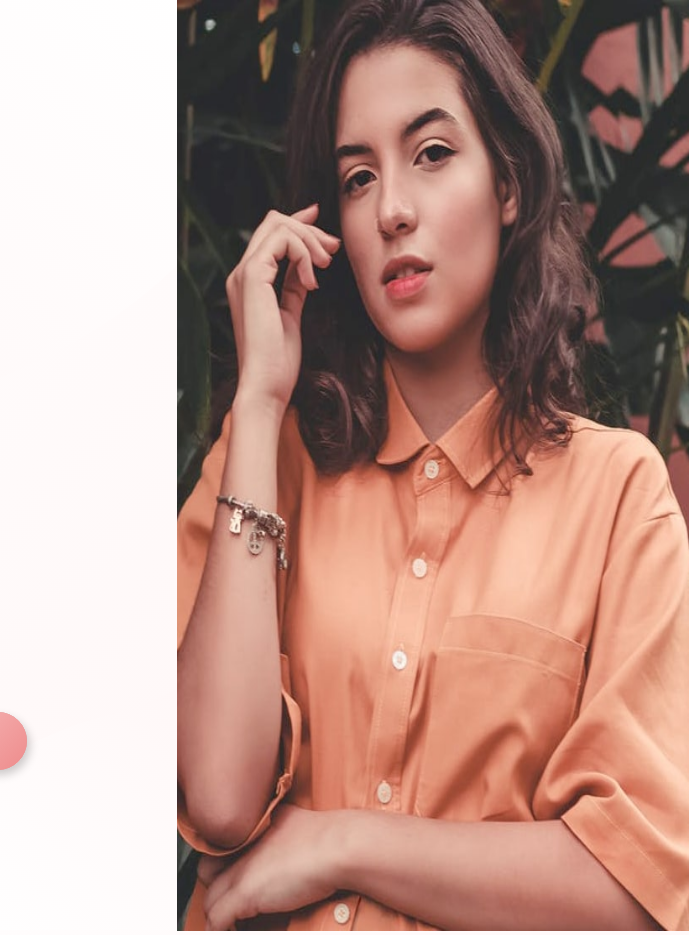
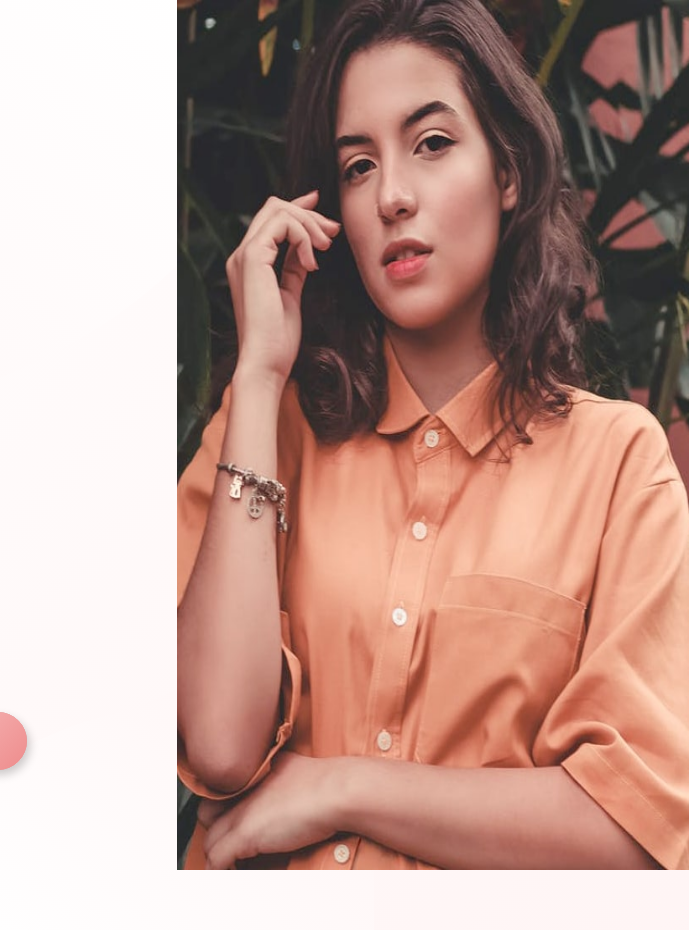
Before and after one commit to JoseFuentes-Dev/Base-Apparel-coming-soon-page, a plain HTML site: page index.html in a window 1280 px wide. Shown: the full height of the page, 591-1280 px from the left. Drawn offline with Linux system fonts and the light colour scheme.

Commit message:
change height image

```diff
--- a/css/_responsive.scss
+++ b/css/_responsive.scss
@@ -8,7 +8,7 @@ main{
         grid-column: 4/-1;
         grid-row: 1;
         img{
-            min-height: 107%;
+            min-height: 100%;
         }
     }
     .logo{
```
Also changed, not shown: css/main.css.
